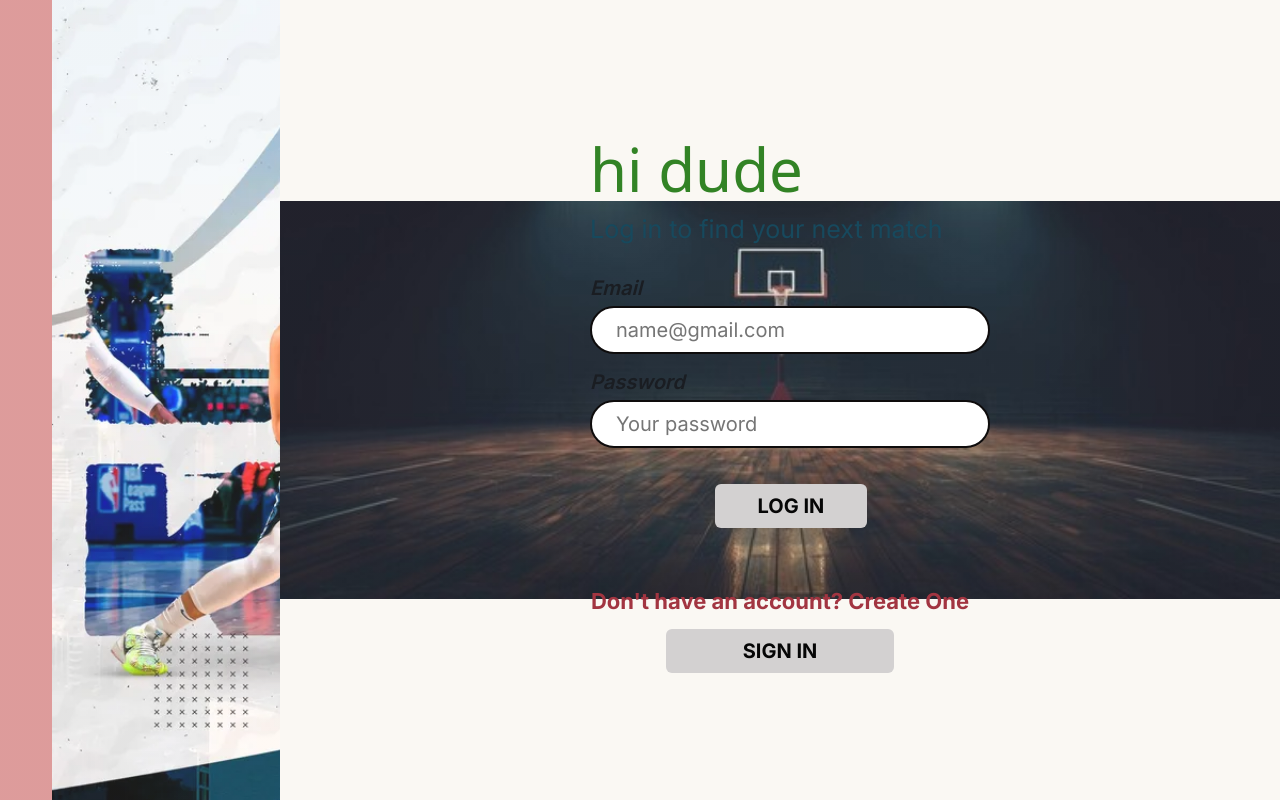
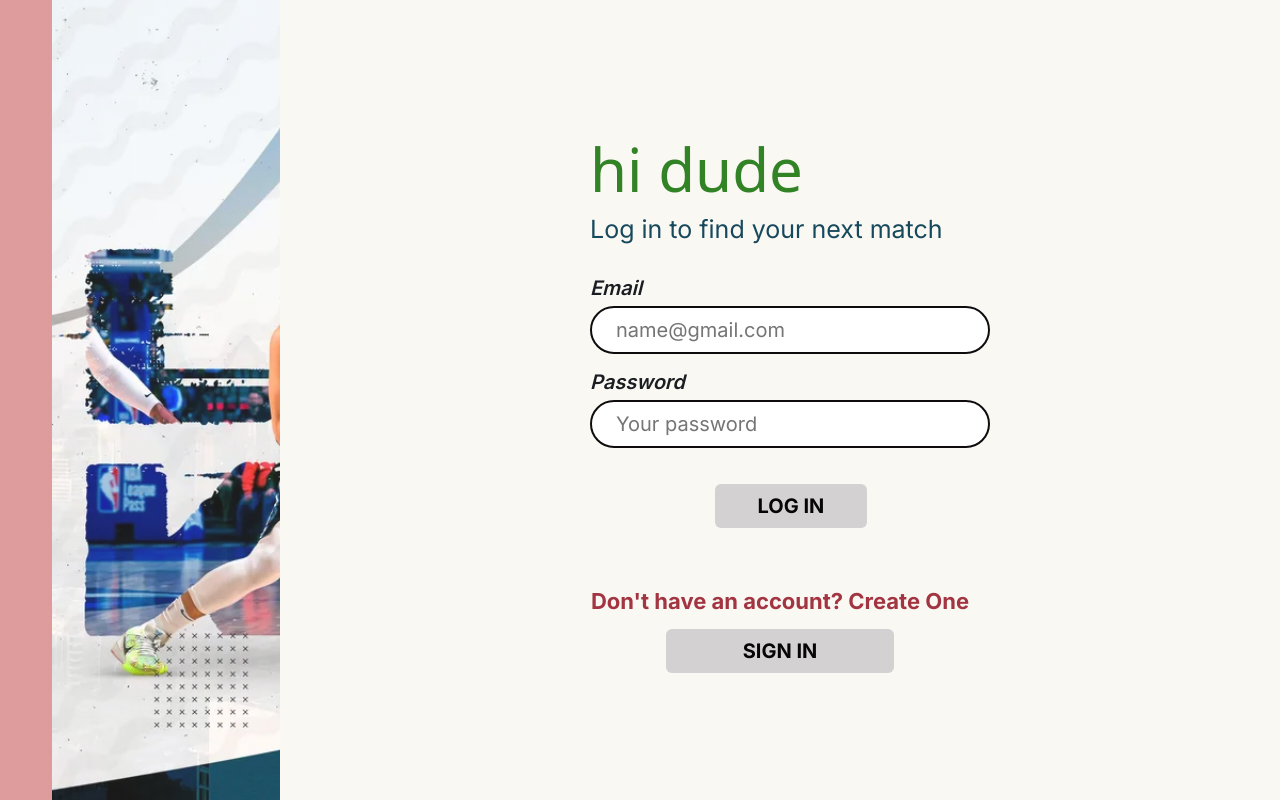
Before and after one commit to v-e-n-k-a-t-77/playing-partner, a React app in the folder frontend/: page /login in a window 1280 px wide. Built offline with nearby package versions, Linux system fonts and the light colour scheme; no server answers; the HTML template or start-up script is replaced by a standard one; a web font is replaced by a local one.

Commit message:
changed login styles

```diff
--- a/frontend/src/pages/Login.css
+++ b/frontend/src/pages/Login.css
@@ -40,7 +40,7 @@ background-color: #da9191;
   justify-content: center;
   padding: 40px;
   background: #FAF8F3;
-  background-image:  linear-gradient(rgba(250, 248, 243, 0.1), rgba(250, 248, 243, 0.1)),url('/login-bg.jpg');
+  background-image:  linear-gradient(rgba(250, 248, 243, 0.1), rgba(250, 248, 243, 0.1));
   background-repeat: no-repeat;
   background-size: contain;
   background-position: center;
```
